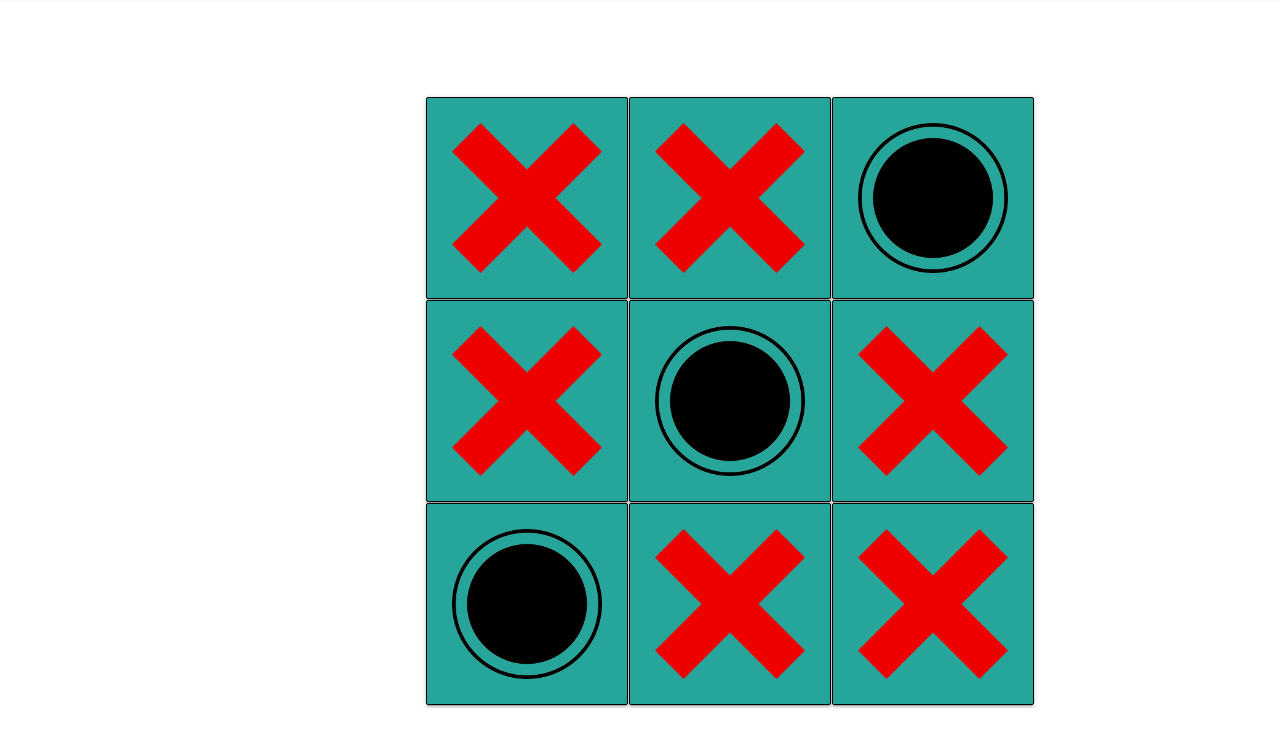
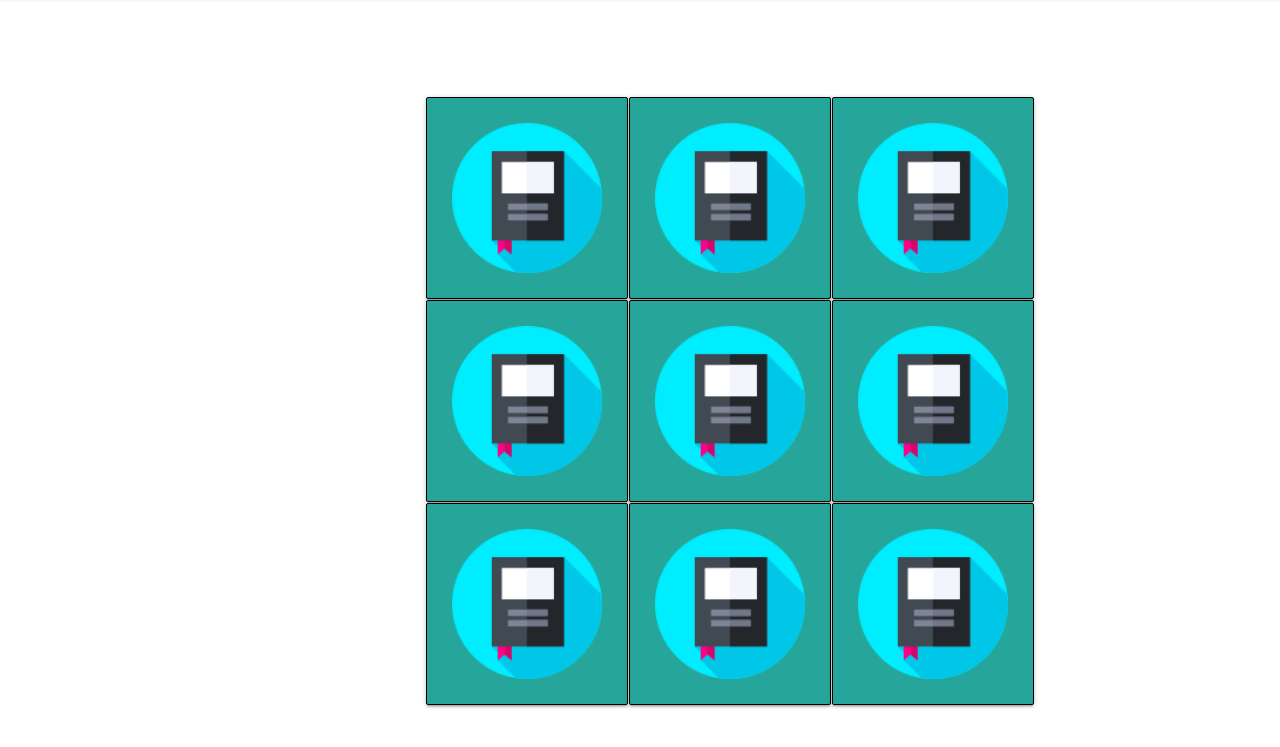
Before and after one commit to ItsRicmor/Proyect-Cat-Game, a plain HTML site: page index.html in a window 1280 px wide. Shown: the part 67-814 px from the top of the page. Drawn offline with nearby package versions, Linux system fonts and the light colour scheme.

Commit message:
Update index.html

```diff
--- a/index.html
+++ b/index.html
@@ -25,15 +25,15 @@
     <div class="container">
         <div>
             <div class="container box-container">
-                <div class="box img-x waves-effect waves-light btn" id="1"></div>
-                <div class="box img-x waves-effect waves-light btn" id="2"></div>
-                <div class="box img-o waves-effect waves-light btn" id="3"></div>
-                <div class="box img-x waves-effect waves-light btn" id="4"></div>
-                <div class="box img-o waves-effect waves-light btn" id="5"></div>
-                <div class="box img-x waves-effect waves-light btn" id="6"></div>
-                <div class="box img-o waves-effect waves-light btn" id="7"></div>
-                <div class="box img-x waves-effect waves-light btn" id="8"></div>
-                <div class="box img-x waves-effect waves-light btn" id="9"></div>
+                <div class="box  waves-effect waves-light btn" id="1"></div>
+                <div class="box  waves-effect waves-light btn" id="2"></div>
+                <div class="box  waves-effect waves-light btn" id="3"></div>
+                <div class="box  waves-effect waves-light btn" id="4"></div>
+                <div class="box  waves-effect waves-light btn" id="5"></div>
+                <div class="box  waves-effect waves-light btn" id="6"></div>
+                <div class="box  waves-effect waves-light btn" id="7"></div>
+                <div class="box  waves-effect waves-light btn" id="8"></div>
+                <div class="box  waves-effect waves-light btn" id="9"></div>
             </div>
         </div>
     </div>
```
